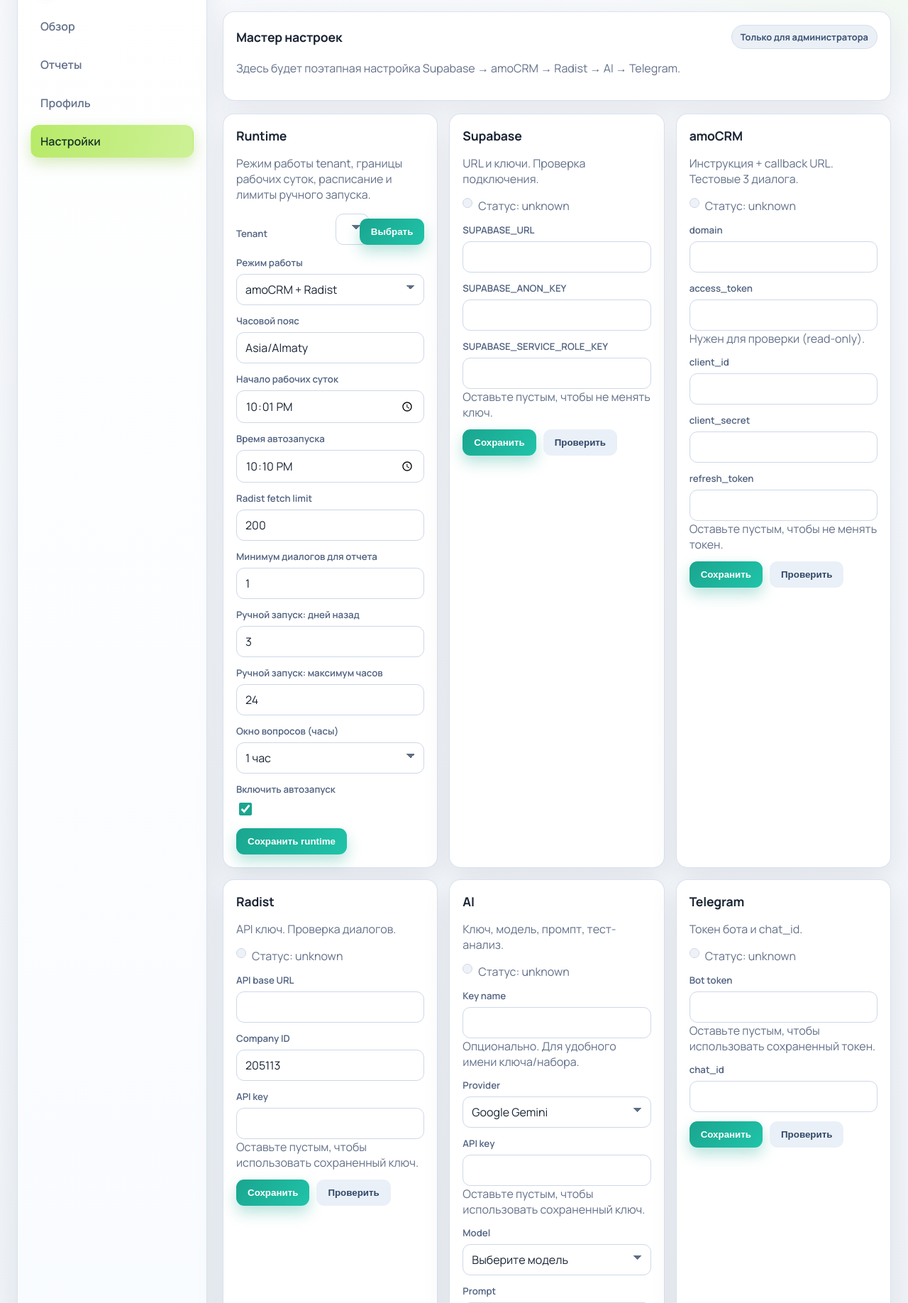
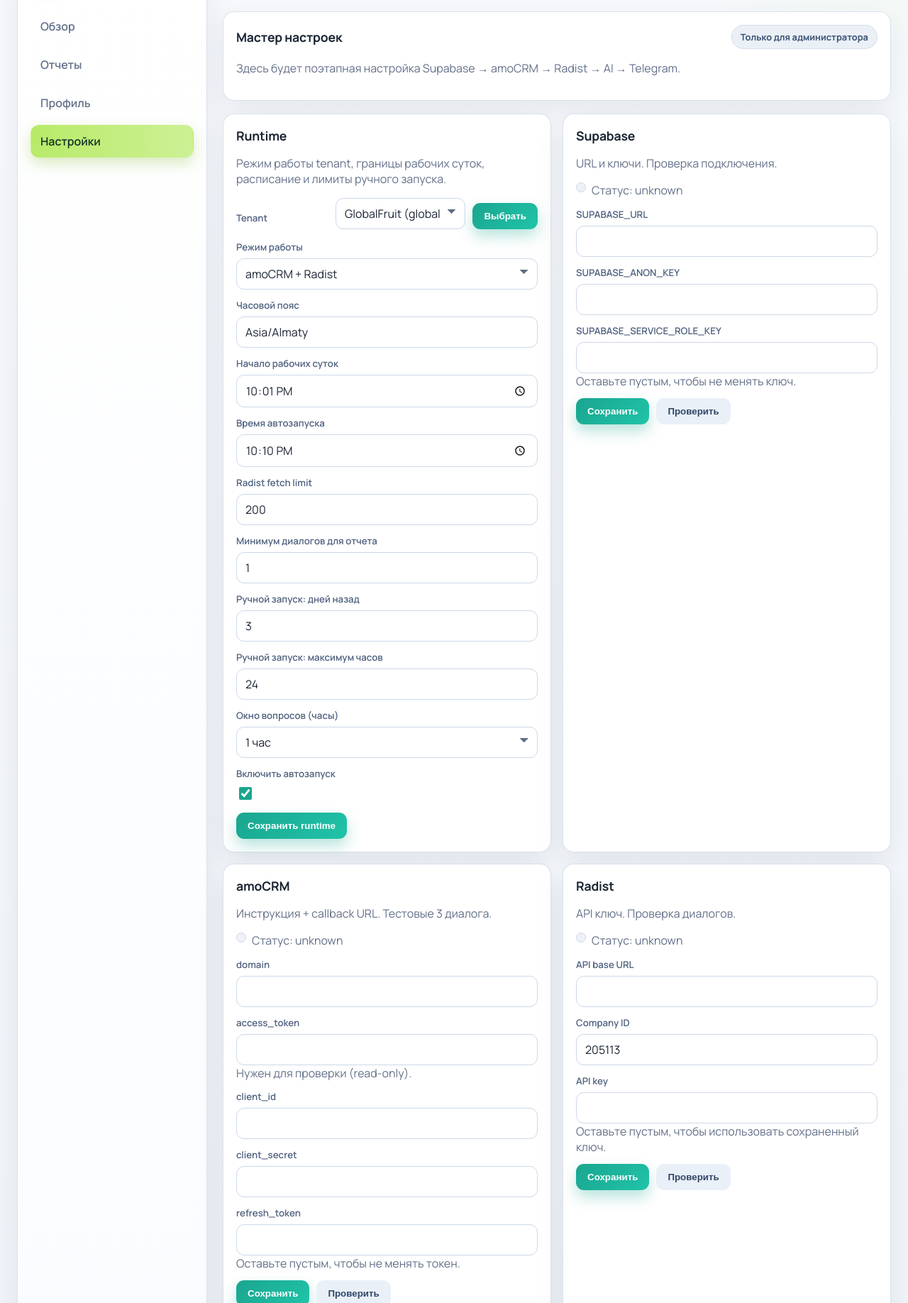
Before and after one commit to armanmar12/synkro1, a Django app: page /dashboard/settings/ in a window 1280 px wide. Shown: the part 102-1938 px from the top of the page at 71% size. Run offline with Django 5.2, Linux system fonts and the light colour scheme; the visitor is signed in with stand-in values (Sample User, id 1); data comes from the database, SQL or seed files in the repository; parts of the project's set-up code (start-up, migrations or seed data) failed here and were passed over.

Commit message:
fix(ui): use two-column layout for settings page

```diff
--- a/server/core/static/core/styles.css
+++ b/server/core/static/core/styles.css
@@ -315,6 +315,10 @@ a {
   display: grid;
   gap: 16px;
   grid-template-columns: repeat(auto-fit, minmax(260px, 1fr));
+}
+
+.settings-grid {
+  grid-template-columns: repeat(2, minmax(320px, 1fr));
 }
 
 .stats-grid {
@@ -766,6 +770,10 @@ label {
     grid-template-columns: 1fr;
   }
 
+  .settings-grid {
+    grid-template-columns: 1fr;
+  }
+
   .form-row {
     grid-template-columns: 1fr;
     align-items: stretch;
--- a/server/core/templates/core/dashboard_settings.html
+++ b/server/core/templates/core/dashboard_settings.html
@@ -21,7 +21,7 @@
     </div>
   {% endif %}
 
-  <div class="grid-2">
+  <div class="grid-2 settings-grid">
     <div class="card">
       <h3>Runtime</h3>
       <p class="muted">Режим работы tenant, границы рабочих суток, расписание и лимиты ручного запуска.</p>
```
